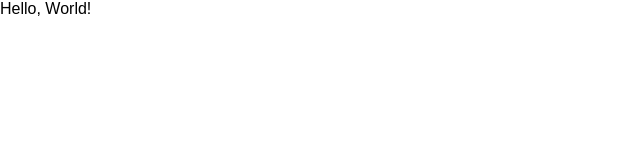
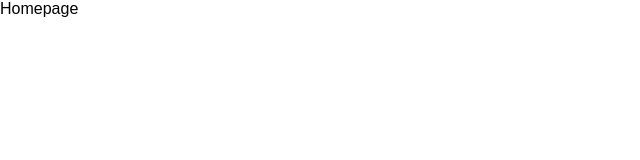
Before and after one commit to damiensedgwick/my-website, a Next.js app: page / in a window 1280 px wide. Shown: the top 160 px of the page, without its empty margins (0-640 px from the left). Built offline with nearby package versions, Linux system fonts and the light colour scheme.

Commit message:
Implemented layout file

```diff
--- /dev/null
+++ b/src/components/Layout.tsx
@@ -0,0 +1,17 @@
+import { FC } from 'react';
+import Head from 'next/head';
+
+export const Layout: FC = ({ children }) => (
+  <div>
+    <Head>
+      <title>Damien Sedgwick | Software Developer</title>
+      <meta
+        name='description'
+        content='A better developer would have something catchy here!'
+      />
+      <link rel='icon' href='/favicon.ico' />
+    </Head>
+
+    {children}
+  </div>
+);
--- a/src/pages/index.tsx
+++ b/src/pages/index.tsx
@@ -1,18 +1,10 @@
 import type { NextPage } from 'next';
-import Head from 'next/head';
+import { Layout } from '../components/Layout';
 
-const Home: NextPage = () => {
-  return (
-    <div>
-      <Head>
-        <title>Damien Sedgwick | Software Developer</title>
-        <meta name='description' content='Generated by create next app' />
-        <link rel='icon' href='/favicon.ico' />
-      </Head>
-
-      <main>Hello, World!</main>
-    </div>
-  );
-};
+const Home: NextPage = () => (
+  <Layout>
+    <p>Homepage</p>
+  </Layout>
+);
 
 export default Home;
```
